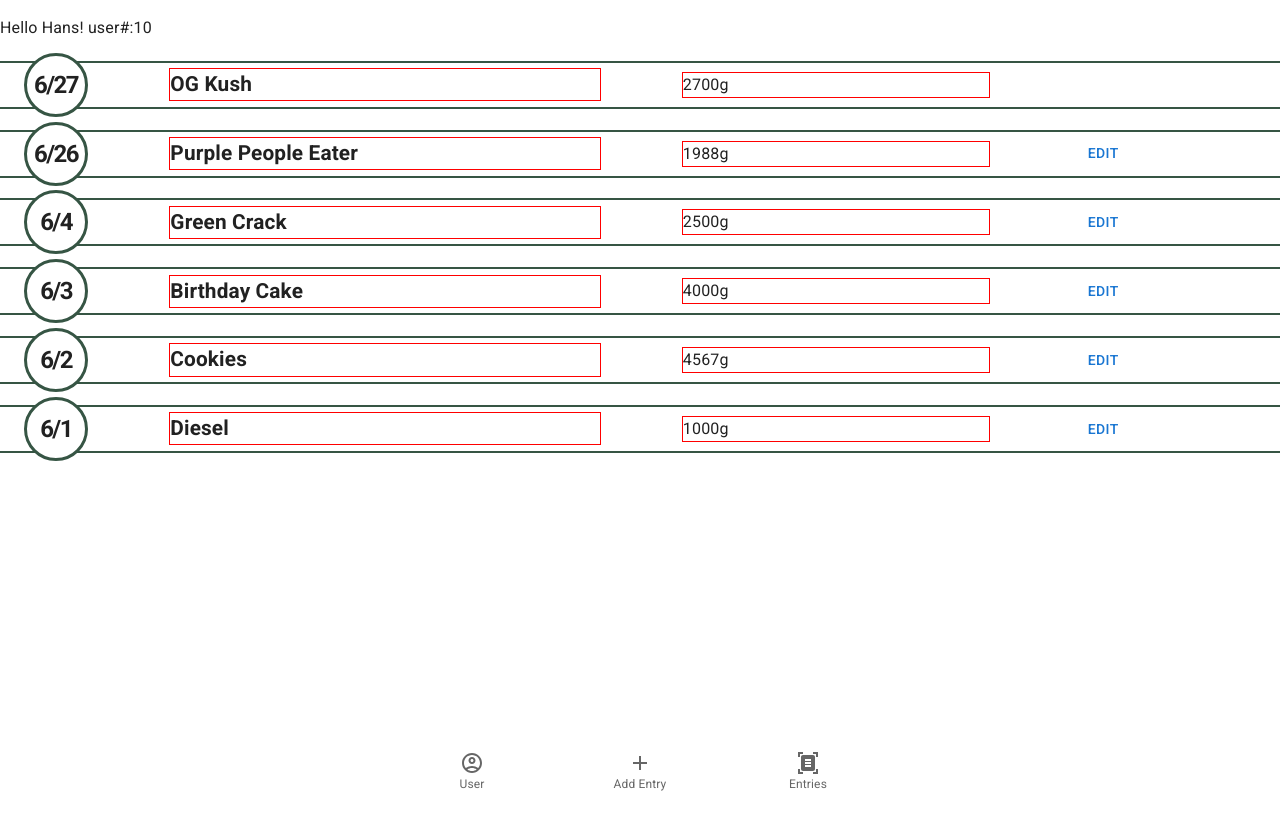
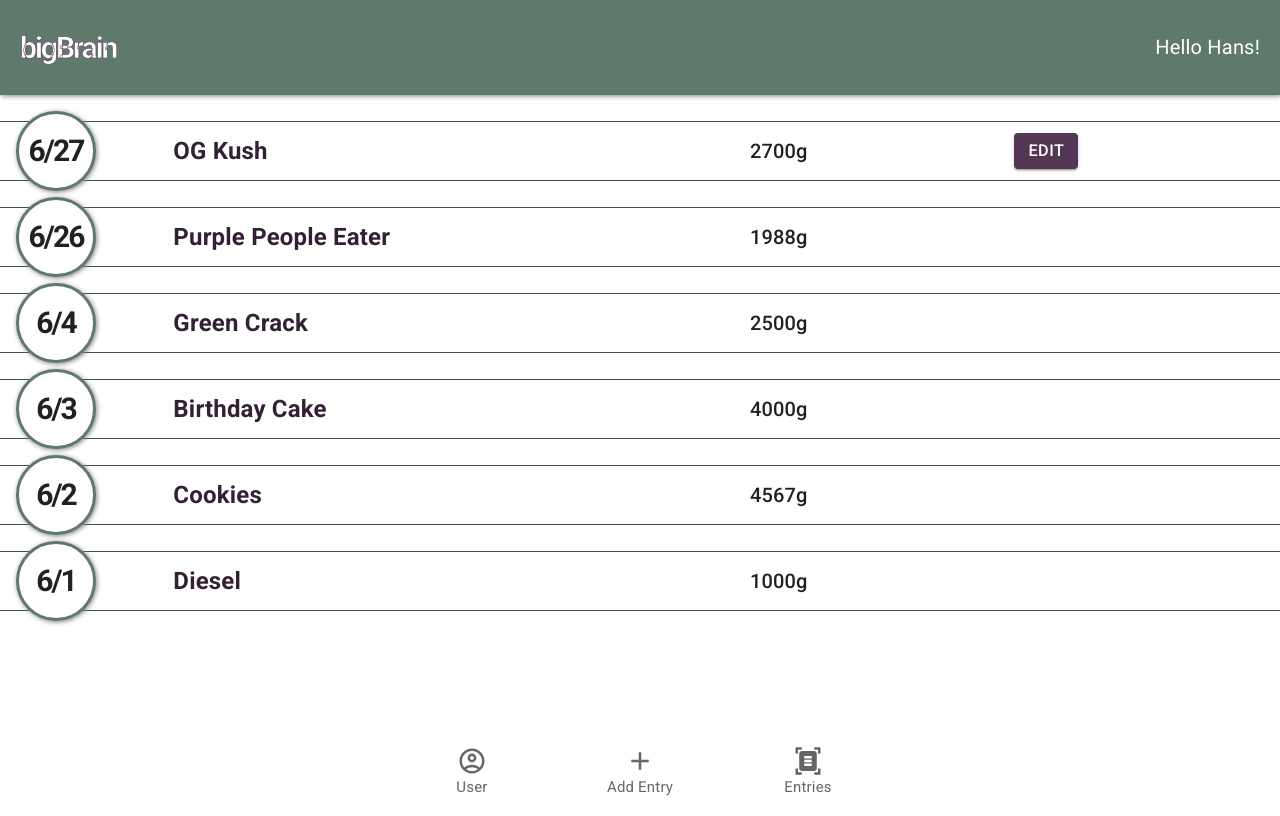
Before and after one commit to Hansjensen/bigBrain, a React (Vite) app: page /entries in a window 1280 px wide. Built offline with nearby package versions, Linux system fonts and the light colour scheme.

Commit message:
Add Header and styling

```diff
--- a/src/App.tsx
+++ b/src/App.tsx
@@ -1,6 +1,6 @@
 
 import './App.css'
-import Greeting from './components/Greeting';
+import Header from './components/Header';
 import React from 'react';
 import { useState } from 'react';
 import { createTheme, ThemeProvider } from '@mui/material';
@@ -31,6 +31,18 @@ const LinkBehavior = React.forwardRef<
 });
 
 const theme = createTheme({
+  palette: {
+    primary: {
+      main: '#365544',
+      light: '#5f7a6b',
+      dark: '#1b332d',
+    },
+    secondary: {
+      main: '#543655',
+      light: '#7e5080',
+      dark: '#342035',
+    }
+  },
   components: {
     MuiLink: {
       defaultProps: {
@@ -140,7 +152,7 @@ function App() {
     <BrowserRouter>
       <CssBaseline/>
 
-      <Greeting user={user} />
+      <Header user={user} />
 
 
       <Content logEntries={logEntries}/>
--- a/src/components/Entries.tsx
+++ b/src/components/Entries.tsx
@@ -1,7 +1,7 @@
 import React from "react";
 import { LogEntry } from "../App";
 import '../styles/Entries.css'
-import { Typography, Button } from "@mui/material";
+import { Button } from "@mui/material";
 
 function Entries (props: {logEntries: LogEntry[]}) {
     const {logEntries} = props
@@ -28,10 +28,15 @@ function EntryItem (props: {logEntry: LogEntry}) {
             </div>
             <h2 className="strainTitle">{logEntry.strain}</h2>
 
-        <Typography className="gramsType" >{logEntry.grams + "g"}</Typography>
+            <h4
+            className="gramsType" >
+                {logEntry.grams + "g"}
+            </h4>
+
         <div className="editButtDiv">
-        {logEntry.logged &&
-            <Button>Edit</Button>
+
+        {!logEntry.logged &&
+            <Button variant="contained" color="secondary" size="small">Edit</Button>
         }
         </div>
 
--- a/src/components/Greeting.tsx
+++ b/src/components/Greeting.tsx
@@ -8,7 +8,7 @@ function Greeting (props: {user: User}) {
 
 
 
-    return  <p>Hello {props.user.userName}! user#:{props.user.id}</p>
+    return  <p>Hello {props.user.userName}!</p>
 
 }
 
--- /dev/null
+++ b/src/components/Header.tsx
@@ -0,0 +1,20 @@
+import Greeting from "./Greeting";
+import { User } from '../App'
+import "../styles/Header.css"
+
+
+
+function Header(props: {user: User}) {
+    const {user} = props
+   return(
+    <div className="headerDiv">
+            <h2 className="logoMain">bigBrain</h2>
+            <h1 className="pageCurrent"></h1>
+            <Greeting user={user}/>
+        </div>
+   )
+
+
+}
+
+export default Header
--- a/src/index.css
+++ b/src/index.css
@@ -1,9 +1,14 @@
+html {
+  font-size: calc(15px + 0.390625vw);
+}
+
 
 body {
   margin: 0;
   padding: 0;
   min-width: 100vw;
   min-height: 100vh;
+
 }
 
 :root {
@@ -11,5 +16,8 @@ body {
     --main-black: #000;
     --primary-main: #365544;
     --primary-light: #5f7a6b;
-    --primary-dark: #1b332d:
+    --primary-dark: #1b332d;
+    --secondary-main: #543655;
+    --secondary-light: #7e5080;
+    --secondary-dark: #342035;
   }
--- a/src/styles/Entries.css
+++ b/src/styles/Entries.css
@@ -14,8 +14,8 @@
     justify-content: space-between;
     align-items: center;
     margin: 1.3rem 0;
-    padding: .1rem 1.5rem;
-    border: 2px solid var(--primary-main);
+    padding: .1rem .8rem;
+    border: .5px solid var(--primary-main);
     border-left: none;
     border-right: none;
 }
@@ -26,7 +26,7 @@
 }
 
 .dateOutline {
-    border: 3px solid var(--primary-main);
+    border: 3px solid var(--primary-light);
     border-radius: 50%;
     width: 4rem;
     height:4rem;
@@ -34,21 +34,24 @@
     justify-content: center;
     align-items: center;
     background-color: white;
+    box-shadow: 1px 1px 5px grey;
 }
 
 .strainTitle {
-    border: 1px solid red;
-    width: 35%;
+
+    width: 40%;
     white-space: nowrap;
     overflow: hidden;
-    font-size: 1.3rem;
+    font-size: 1.2rem;
+    color: var(--secondary-dark)
 }
 
 .gramsType {
-    width: 25%;
-    border: 1px solid red;
+    width: 15%;
+    font-weight: 500;
+
 }
 
 .editButtDiv {
-    width: 15%;
+    width: 20%;
 }
--- /dev/null
+++ b/src/styles/Header.css
@@ -0,0 +1,20 @@
+.headerDiv {
+    display: flex;
+    justify-content: space-between;
+    align-items: center;
+    background-color: var(--primary-light);
+    padding: 0 1rem;
+    color:var(--main-white);
+    width: 100vw;
+    box-shadow: 1px 1px 5px grey;
+}
+
+.logoMain {
+    color:var(--main-white);
+    letter-spacing: -.1rem;
+    -webkit-text-stroke: .5px var(--secondary-main)
+}
+
+.pageCurrent {
+
+}
```
